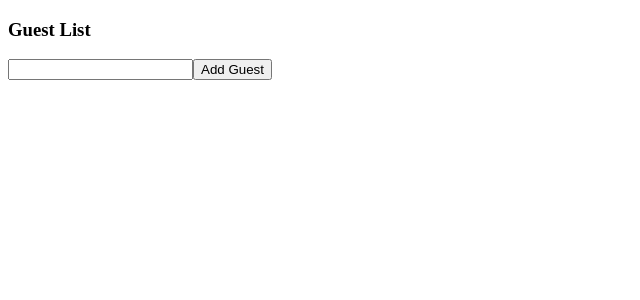
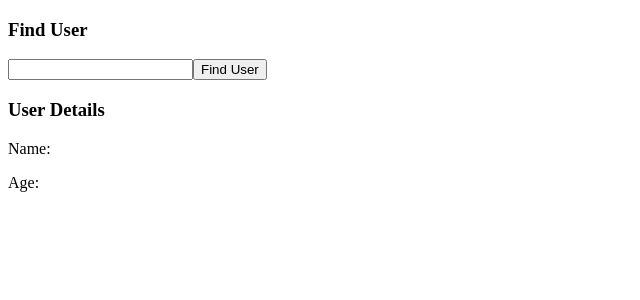
Before and after one commit to trieungochai/react-typescript, a React (Create React App) app: page / in a window 1280 px wide. Shown: the top 300 px of the page, without its empty margins (0-640 px from the left). Built offline with nearby package versions, Linux system fonts and the light colour scheme.

Commit message:
Type Unions in State

```diff
--- a/src/index.tsx
+++ b/src/index.tsx
@@ -1,11 +1,12 @@
 import ReactDOM from "react-dom";
 
-import GuestList from "./state/GuestList";
+import UserSearch from "./state/UserSearch";
+// import GuestList from "./state/GuestList";
 
 const App = () => {
   return (
     <div>
-      <GuestList />
+      <UserSearch />
     </div>
   );
 };
--- /dev/null
+++ b/src/state/UserSearch.tsx
@@ -0,0 +1,44 @@
+import { useState } from "react";
+
+const users = [
+  {
+    name: "Sarah",
+    age: 20,
+  },
+  {
+    name: "Alex",
+    age: 26,
+  },
+  {
+    name: "Michael",
+    age: 32,
+  },
+];
+
+const UserSearch: React.FC = () => {
+  const [name, setName] = useState("");
+  const [user, setUser] = useState<{ name: string; age: number | undefined }>();
+
+  const onClick = () => {
+    const foundUser = users.find((user) => {
+      return user.name === name;
+    });
+
+    setUser(foundUser);
+  };
+
+  return (
+    <div>
+      <h3>Find User</h3>
+      <input value={name} onChange={(e) => setName(e.target.value)} />
+      <button onClick={onClick}>Find User</button>
+      <div>
+        <h3>User Details</h3>
+        <p>Name: {user && user.name}</p>
+        <p>Age: {user && user.age}</p>
+      </div>
+    </div>
+  );
+};
+
+export default UserSearch;
```
